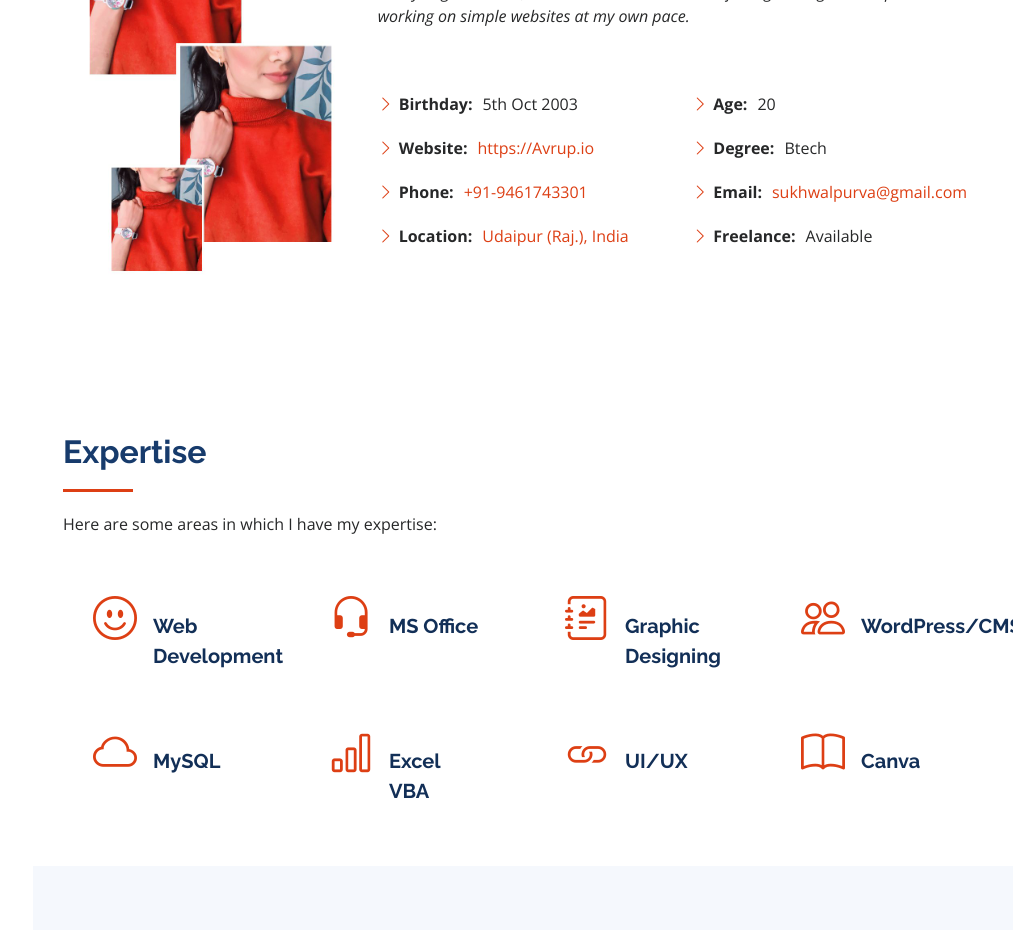
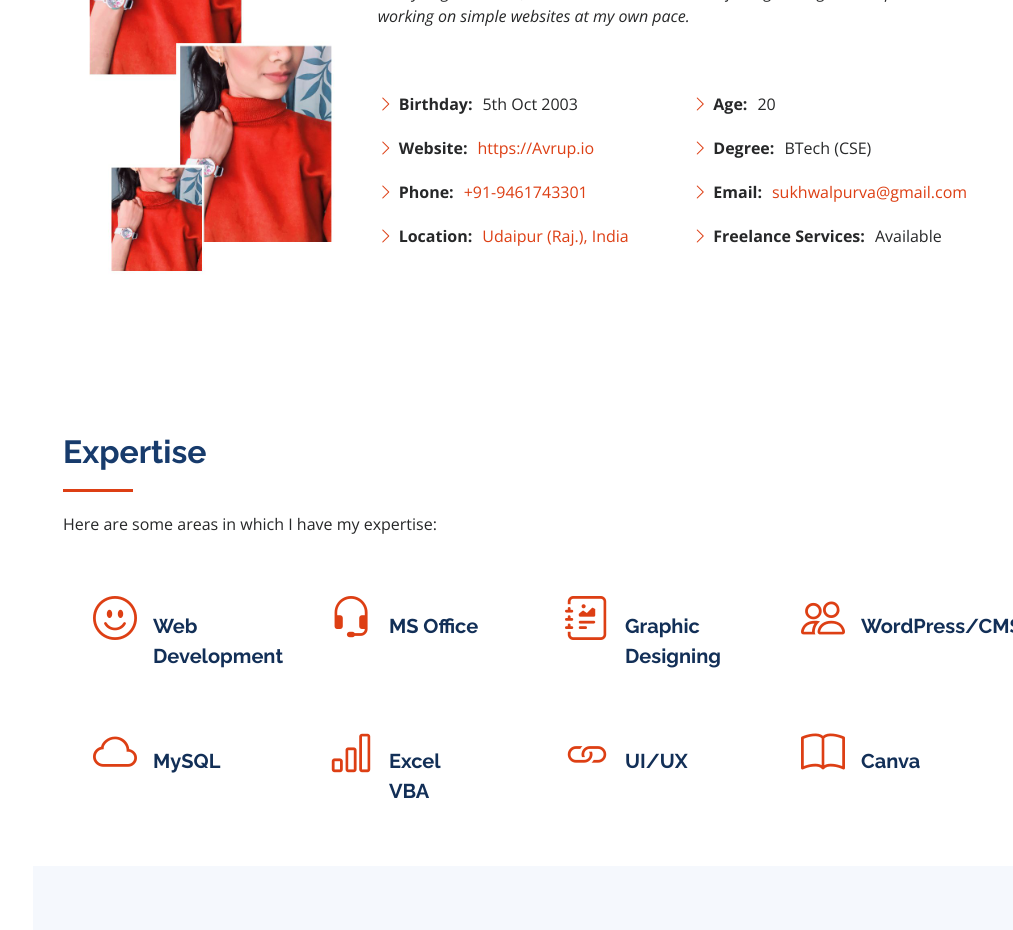
Before and after one commit to Purva005/Portfolio, a plain HTML site: page index.html in a window 1280 px wide. Shown: the part 1220-2150 px from the top of the page, without its empty margins (267-1280 px from the left). Drawn offline with nearby package versions, Linux system fonts and the light colour scheme.

Commit message:
Update index.html

```diff
--- a/index.html
+++ b/index.html
@@ -103,9 +103,9 @@
               <div class="col-lg-6">
                 <ul>
                   <li><i class="bi bi-chevron-right"></i> <strong>Age:</strong> <span>20</span></li>
-                  <li><i class="bi bi-chevron-right"></i> <strong>Degree:</strong> <span>Btech</span></li>
+                  <li><i class="bi bi-chevron-right"></i> <strong>Degree:</strong> <span>BTech (CSE)</span></li>
                   <li><i class="bi bi-chevron-right"></i> <strong>Email:</strong> <span><a href="mailto:sukhwalpurva@gmail.com">sukhwalpurva@gmail.com</a></span></li>
-                  <li><i class="bi bi-chevron-right"></i> <strong>Freelance:</strong> <span>Available</span></li>
+                  <li><i class="bi bi-chevron-right"></i> <strong>Freelance Services:</strong> <span>Available</span></li>
                 </ul>
               </div>
             </div>
```
